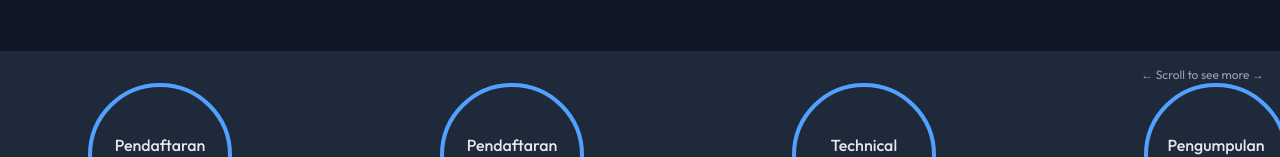
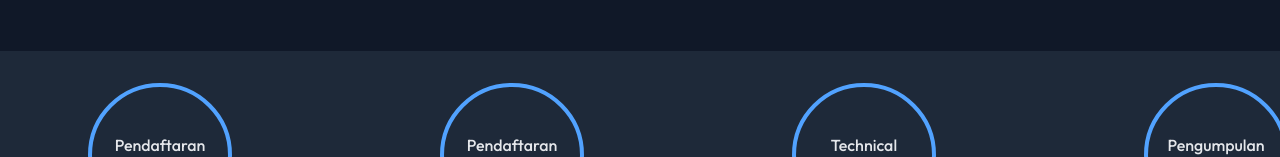
Before and after one commit to imxey/expasign-react, a React (Vite) app: page /competition in a window 1280 px wide. Shown: the part 794-951 px from the top of the page. Built offline with nearby package versions, Linux system fonts and the light colour scheme.

Commit message:
edit timeline

```diff
--- a/src/pages/Timeline.tsx
+++ b/src/pages/Timeline.tsx
@@ -25,7 +25,6 @@ const Timeline = () => {
 
   const TimelineItem: React.FC<TimelineItemProps> = ({ item }) => (
     <div className="flex-shrink-0 flex flex-col items-center gap-3 w-40 sm:w-48 md:w-56 lg:w-64">
-      {/* Circle with Title */}
       <div className="relative group">
         <div className="
           w-24 h-24 sm:w-28 sm:h-28 md:w-32 md:h-32 lg:w-36 lg:h-36
@@ -54,7 +53,6 @@ const Timeline = () => {
         </div>
       </div>
 
-      {/* Date Badge */}
       <div className="w-full px-2">
         <div className="
           w-full
@@ -102,10 +100,8 @@ const Timeline = () => {
           ">
             Timeline
           </h2>
-          {/* <div className="w-20 h-1 bg-gradient-to-r from-blue-500 to-purple-500 mx-auto rounded-full"></div> */}
         </div>
 
-        {/* Timeline Container */}
         <div className="w-full overflow-hidden">
           <div className="
             relative
@@ -119,10 +115,6 @@ const Timeline = () => {
             [&::-webkit-scrollbar-thumb]:rounded-full
             [&::-webkit-scrollbar-thumb:hover]:bg-blue-400
           ">
-            {/* Scroll hint */}
-            <div className="absolute top-4 right-4 text-xs text-gray-400 hidden sm:block">
-              ← Scroll to see more →
-            </div>
 
             <div className="flex items-center gap-4 sm:gap-6 md:gap-8 pb-2">
               {timelineData.map((item, index) => (
@@ -137,7 +129,6 @@ const Timeline = () => {
           </div>
         </div>
 
-        {/* Mobile Navigation Hint */}
         <div className="text-center mt-4 sm:hidden">
           <p className="text-xs text-gray-400">Swipe left to see more events</p>
         </div>
```
